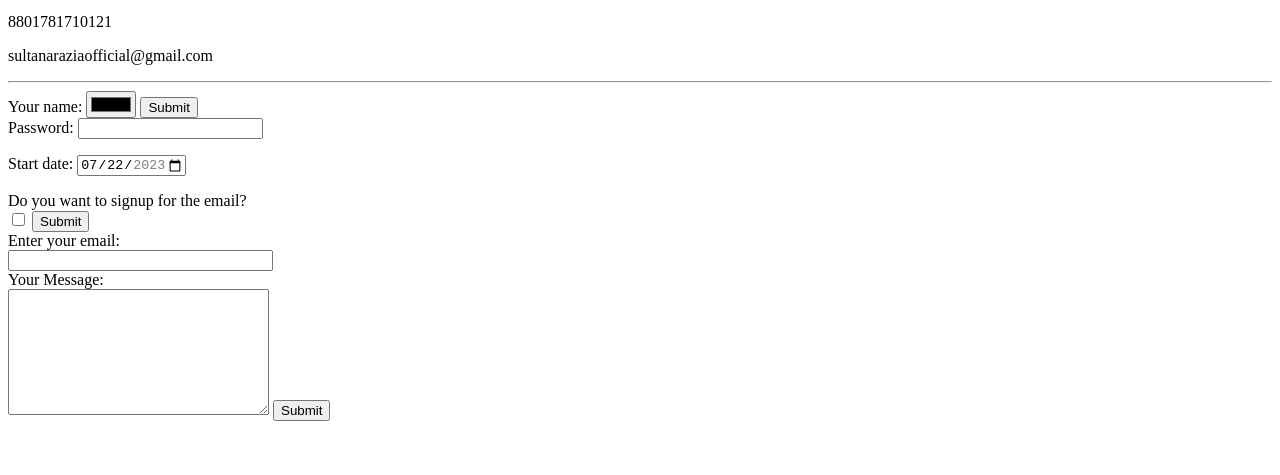
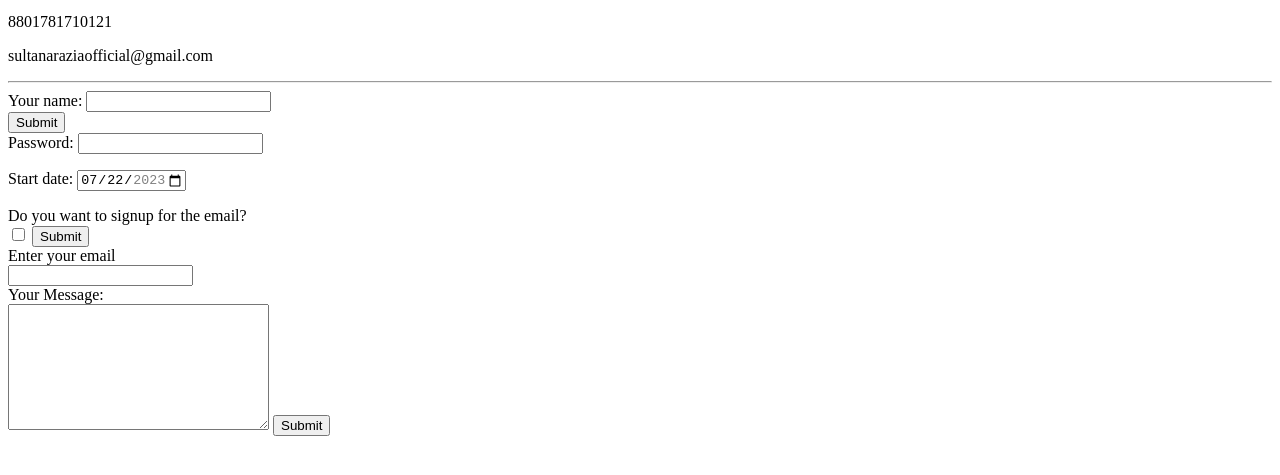
Before and after one commit to sultanaraziamst/htmlpersonalsiterazia, a plain HTML site: page Contact.html in a window 1280 px wide. Shown: the part 101-576 px from the top of the page. Drawn offline with Linux system fonts and the light colour scheme.

Commit message:
form chnage

```diff
--- a/Contact.html
+++ b/Contact.html
@@ -13,7 +13,7 @@
 
 <form action="mailto:sultanaraziaofficial@gmail.com" method="post" enctype="text/plain">
     <label>Your name:</label>
-    <input type="color" name="Your name" value="">
+    <input type="text" name="Your name" value=""><br>
     <input type="submit" name="Your email">
     <br>
     <label>Password:</label>
@@ -28,14 +28,12 @@
         <input type="checkbox" name="">
         <input type="submit" name="">
         <br>
-        <label for="email">Enter your email:</label>
+        <label type="email">Enter your email</label>
         <br>
-        <input type="email" id="email"
-        pattern=".+@#globex/.com" size="30" required>
+        <input type="email" id="email">
         <br>
-        <label>Your Message:</label>
-        <br>
-        <textarea name="name " rows="8" cols="30"></textarea>
+        <label>Your Message:</label><br>
+        <textarea name="Your Message " rows="8" cols="30"></textarea>
         <input type="submit" name="">
     </form>
     </body>
```
